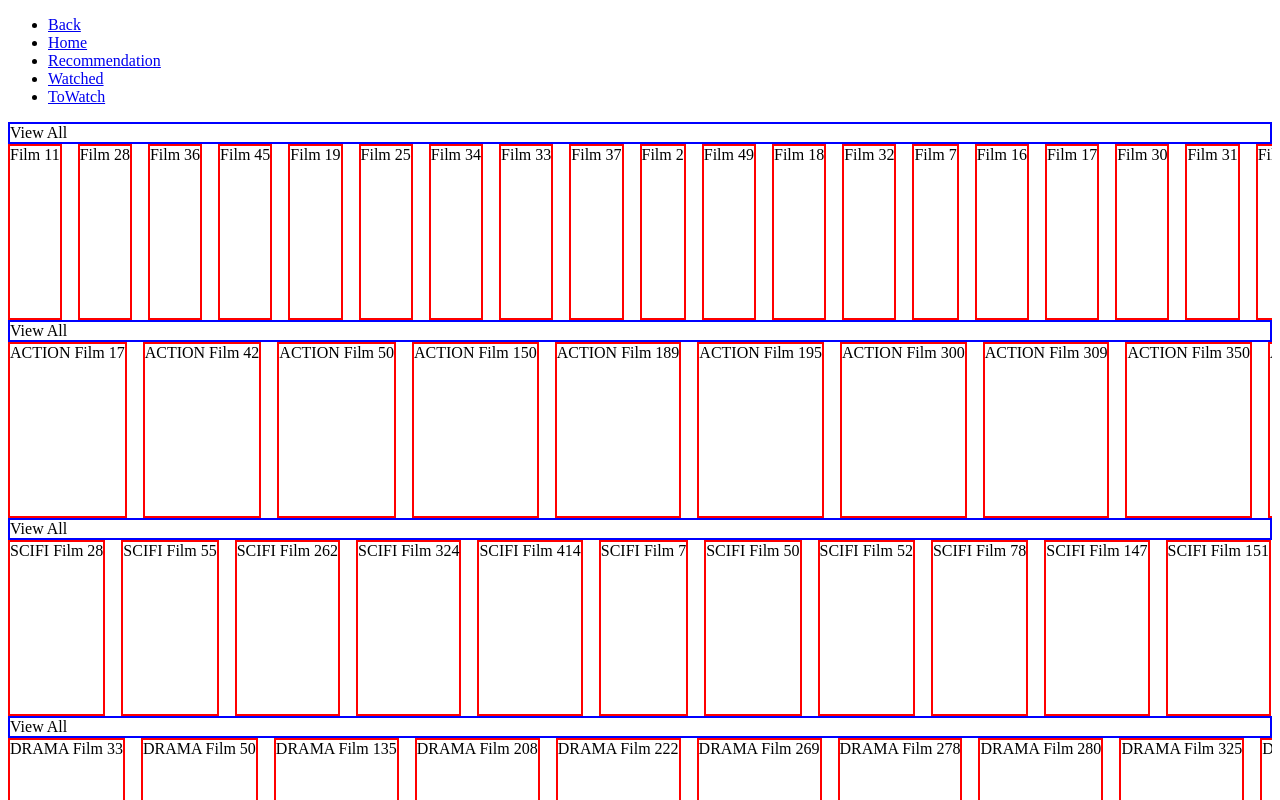
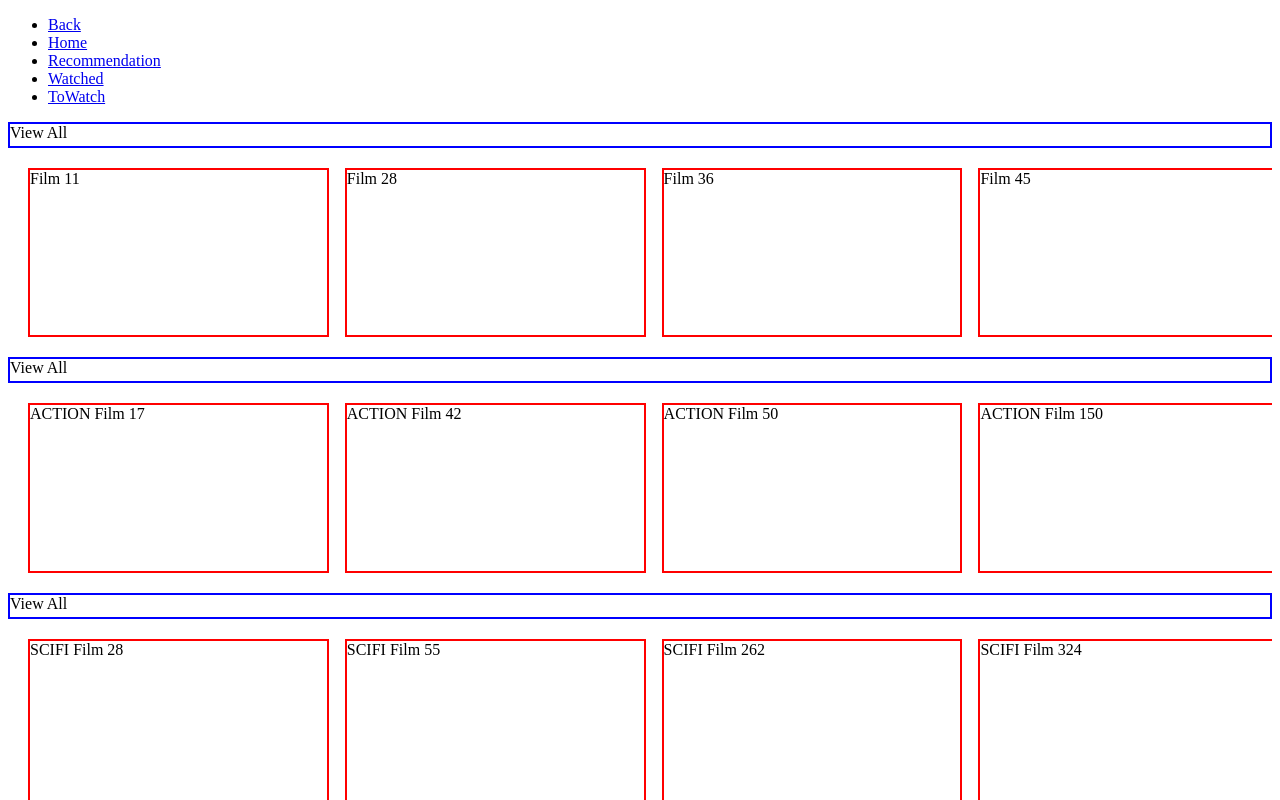
Before and after one commit to kvs6270/Qfiction, a React (Vite) app in the folder workspace/: page /Home in a window 1280 px wide. Shown: the top 800 px of the page. Built offline with nearby package versions, Linux system fonts and the light colour scheme.

Commit message:
Implement animation in the main MainSlider2
to allow smoother translation.

```diff
--- a/workspace/src/components/CogCSS/slider.module.css
+++ b/workspace/src/components/CogCSS/slider.module.css
@@ -6,15 +6,19 @@
 
 .viewAll {
     border: 2px solid blue;
+
 }
 
 .tileContainer {
 
+    padding: 20px;
+
     display: flex;
     gap: 16px;
+    z-index: 2;
 
     overflow-x: auto;
-    overflow-y: hidden;
+    overflow-y:visible;
 
     scroll-behavior: smooth;
 
--- a/workspace/src/components/CogCSS/tile.module.css
+++ b/workspace/src/components/CogCSS/tile.module.css
@@ -1,5 +1,12 @@
 .tile{
     border: 2px solid red;
     flex: 0 0 auto;
-    max-width: 200px;
+    width: clamp(300px, 23.5vw, 500px);
+    aspect-ratio: 16 / 9;
+    transition: transform 0.5s;
 }
+
+.tile:hover{
+    transform: scale(1.1);
+
+}
--- a/workspace/src/components/Pages/Home/MainSlider2.module.css
+++ b/workspace/src/components/Pages/Home/MainSlider2.module.css
@@ -1,5 +1,42 @@
+*{
+    box-sizing: border-box;
+}
+
+
+
+.Tile{
+    text-align: center;
+    /* border: 2px solid rgb(225, 79, 103); */
+    padding: 15px;
+    min-width: 100%;
+    height: 100%;
+
+}
+
+.Button{
+    z-index: 2;
+}
+
+
+
+
 .TileContainer{
-    text-align: center;
-    border: 2px solid rgb(225, 79, 103);
-    padding: 15px;
+
+    min-width: 80%;
+
+    display: flex;
+    flex-direction: row;
+    /* border: 2px solid maroon; */
+    transform-origin: center;
+
+
+    transition: all 0.5s;
+
 }
+
+.SliderContainer{
+    display: flex;
+    width: 98vw;
+    overflow: hidden;
+    flex-direction: row;
+}
```
Also changed, not shown: workspace/src/components/Pages/Home/MainSlider2.jsx (+27 -8 lines).
